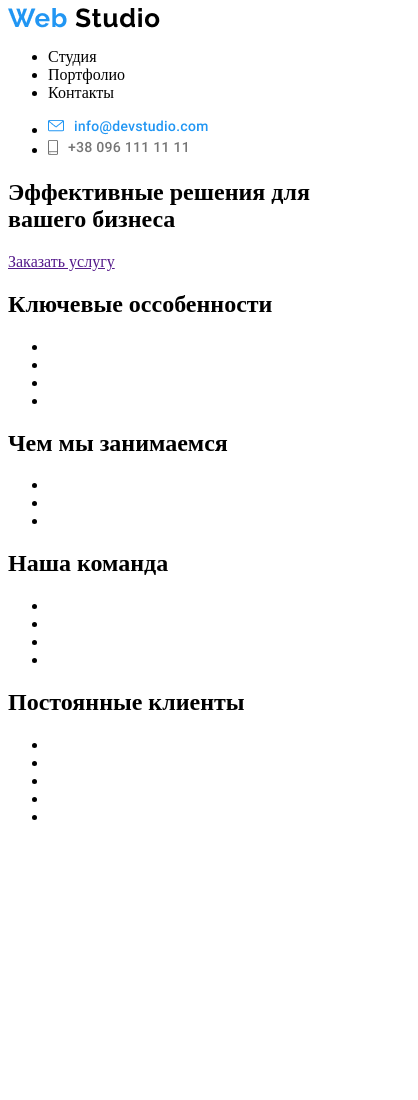
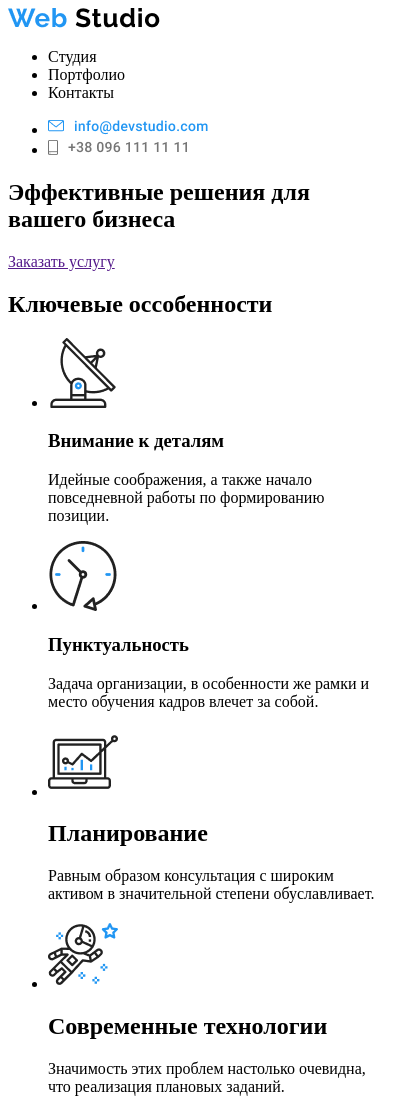
Before and after one commit to DENYS-GAVRYLJAK/goit-markup-hw-01, a plain HTML site: page index.html in a window 390 px wide. Shown: the top 1100 px of the page, 418 px wide, since content can reach past the window. Before the commit the page ends 844 px from the top, so only its background shows below. Drawn offline with Linux system fonts and the light colour scheme.

Commit message:
added all images for main page

```diff
--- a/index.html
+++ b/index.html
@@ -17,13 +17,14 @@
         <li>Портфолио</li>
         <li>Контакты</li>
       </ul>
+    </nav>
 
       <ul>
         <li><a href=""><img src="./img/E-mail.png" alt="mail"></a></li>
         <li><img src="./img/Tel.png" alt=""></li>
       </ul>
 
-    </nav>
+
   <head>
 
     <main>
@@ -37,34 +38,82 @@
         <h2>Ключевые оссобенности</h2>
         <!-- Нужно скрыть в СSS -->
         <ul>
-          <li></li>
-          <li></li>
-          <li></li>
-          <li></li>
+          <li>
+            <img src="./img/antenna 1 (1).png" alt="">
+           <h3> Внимание к деталям </h3>
+            <p>Идейные соображения, а также начало повседневной работы по формированию позиции.</p>
+          </li>
+          <li>
+            <img src="./img/clock 1.png" alt="">
+            <h3>Пунктуальность </h3>
+            <p>Задача организации, в особенности же рамки и место обучения кадров влечет за собой.</p>
+          </li>
+          <li>
+            <img src="./img/diagram 1 (1).png" alt="">
+            <h1>Планирование</h1>
+            <p>Равным образом консультация с широким активом в значительной степени обуславливает.</p>
+          </li>
+          <li>
+            <img src="./img/astronaut 1 (1).png" alt="">
+            <h1>Современные технологии</h1>
+            <p>Значимость этих проблем настолько очевидна, что реализация плановых заданий.</p>
+          </li>
         </ul>
+      </section>
 
+      <section>
         <h2>Чем мы занимаемся</h2>
         <ul>
-          <li></li>
-          <li></li>
-          <li></li>
+          <li>
+            <img src="./img/desctop-apps.png" alt="desctop-apps" width="370" >
+            <h3>Десктопные приложения</h3>
+          </li>
+          <li>
+            <img src="./img/mobile-apps.png" alt="mobile-apps" width="370">
+            <h3>Мобильные приложения</h3>
+          </li>
+          <li>
+            <img src="./img/design-solutions.png" alt="design-solutions" width="370">
+            <h3>Дизайнерские решения</h3>
+          </li>
         </ul>
+      </section>
 
+      <section>
         <h2>Наша команда</h2>
         <ul>
-          <li></li>
-          <li></li>
-          <li></li>
-          <li></li>
+          <li>
+            <img src="./img/Nicolay.jpg" alt="Nicolay" width="270" >
+            <h3>Николай кучеренко</h3>
+            <p>Product Designer</p>
+          </li>
+          <li>
+            <img src="./img/Olga.png" alt="Olga" width="270">
+            <h3>Ольга Иванова</h3>
+            <p>Front Developer</p>
+          </li>
+          <li>
+            <img src="./img/Andrey.png" alt="Andrey" width="270">
+            <h3>Андрей Шевченко</h3>
+            <p>Marketing</p>
+          </li>
+          <li>
+            <img src="./img/Ivan.png" alt="Ivan" width="270">
+            <h3>Иван Николаев</h3>
+            <p>UI Designer</p>
+          </li>
         </ul>
+      </section>
 
+      <section>
         <h2>Постоянные клиенты</h2>
         <ul>
-          <li></li>
-          <li></li>
-          <li></li>
-          <li></li>
-          <li></li>
+          <li><img src="./img/logo 1.png" alt=""></li>
+          <li><img src="./img/logo 2.png" alt=""></li>
+          <li><img src="./img/logo 3.png" alt=""></li>
+          <li><img src="./img/logo 4.png" alt=""></li>
+          <li><img src="./img/logo 5.png" alt=""></li>
+          <li><img src="./img/logo 6.png" alt=""></li>
         </ul>
 
       </section>
```
Also changed, not shown: img/Andrey.png (added), img/Ivan.png (added), img/Nicolay.jpg (added), img/Olga.png (added), img/antenna 1 (1).png (added), img/astronaut 1 (1).png (added), img/clock 1.png (added), img/desctop-apps.png (added), img/design-solutions.png (added), img/diagram 1 (1).png (added), img/logo 1.png (added), img/logo 2.png (added), img/logo 3.png (added), img/logo 4.png (added), 3 more files.
